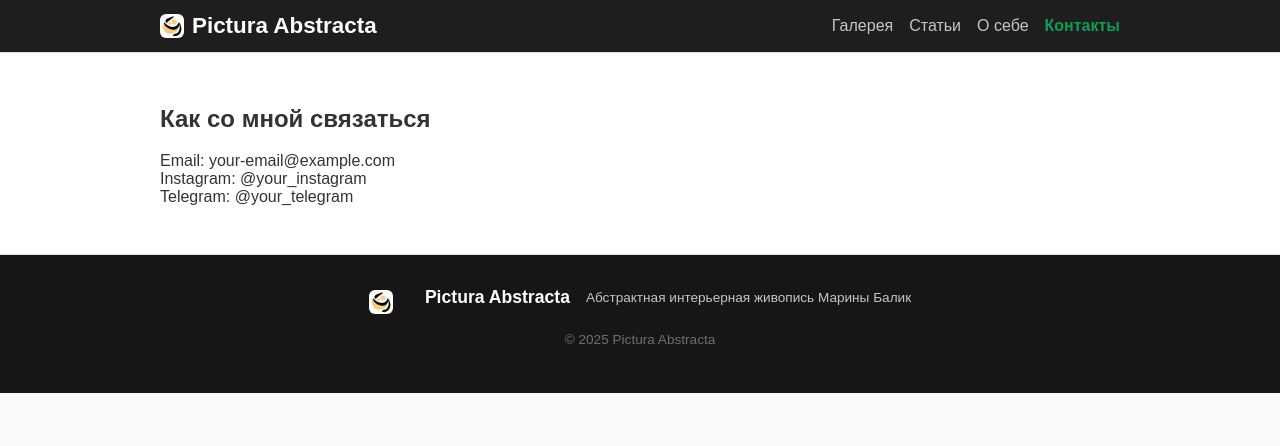
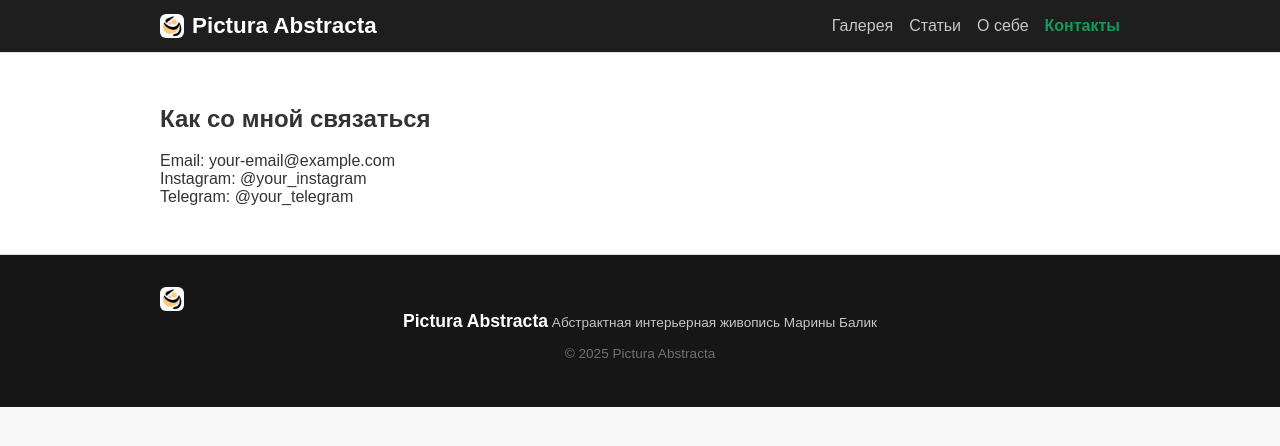
Before and after one commit to PicAbsArt/picabsart.github.io, a Jekyll site: the page built from contact.md, in a window 1280 px wide. Shown: the top 446 px of the page. Built offline with Jekyll 4.4.1, drawn with Linux system fonts in a browser that asks for light colours.

Commit message:
Update main.css

```diff
--- a/assets/main.css
+++ b/assets/main.css
@@ -265,7 +265,7 @@ img {
   z-index: 2000;
 }
 
-/* === Футер (темный) === */
+/* === Футер === */
 
 .site-footer {
   background-color: #161616;
@@ -275,24 +275,15 @@ img {
   text-align: center;
 }
 
-.footer-title {
-  margin: 0 0 0.5rem;
-  font-size: 1.1rem;
-  font-weight: 600;
-  color: white;
-}
-
-.footer-description {
-  margin-bottom: 0.5rem;
-  color: #c6c6c6;
-}
-
-.footer-copyright {
-  color: #6f6f6f;
-}
-
-.footer-logo {
-  margin-right: 1rem;
+.footer-container {
+  display: flex;
+  flex-direction: column;
+  align-items: center;
+  justify-content: space-between;
+  gap: 1rem;
+  max-width: 960px;
+  margin: auto;
+  padding: 2rem 1rem;
 }
 
 .footer-logo img {
@@ -301,13 +292,25 @@ img {
   width: auto;
 }
 
-.footer-row {
+.footer-info {
   display: flex;
+  flex-direction: column;
   align-items: center;
-  justify-content: center;
-  gap: 1rem;
-  margin-bottom: 1rem;
-  flex-wrap: wrap;
+  gap: 0.5rem;
+}
+
+.footer-title {
+  font-size: 1.1rem;
+  font-weight: 600;
+  color: white;
+}
+
+.footer-description {
+  color: #c6c6c6;
+}
+
+.footer-copyright {
+  color: #6f6f6f;
 }
 
 /* === Адаптивность для мобильных устройств === */
```
